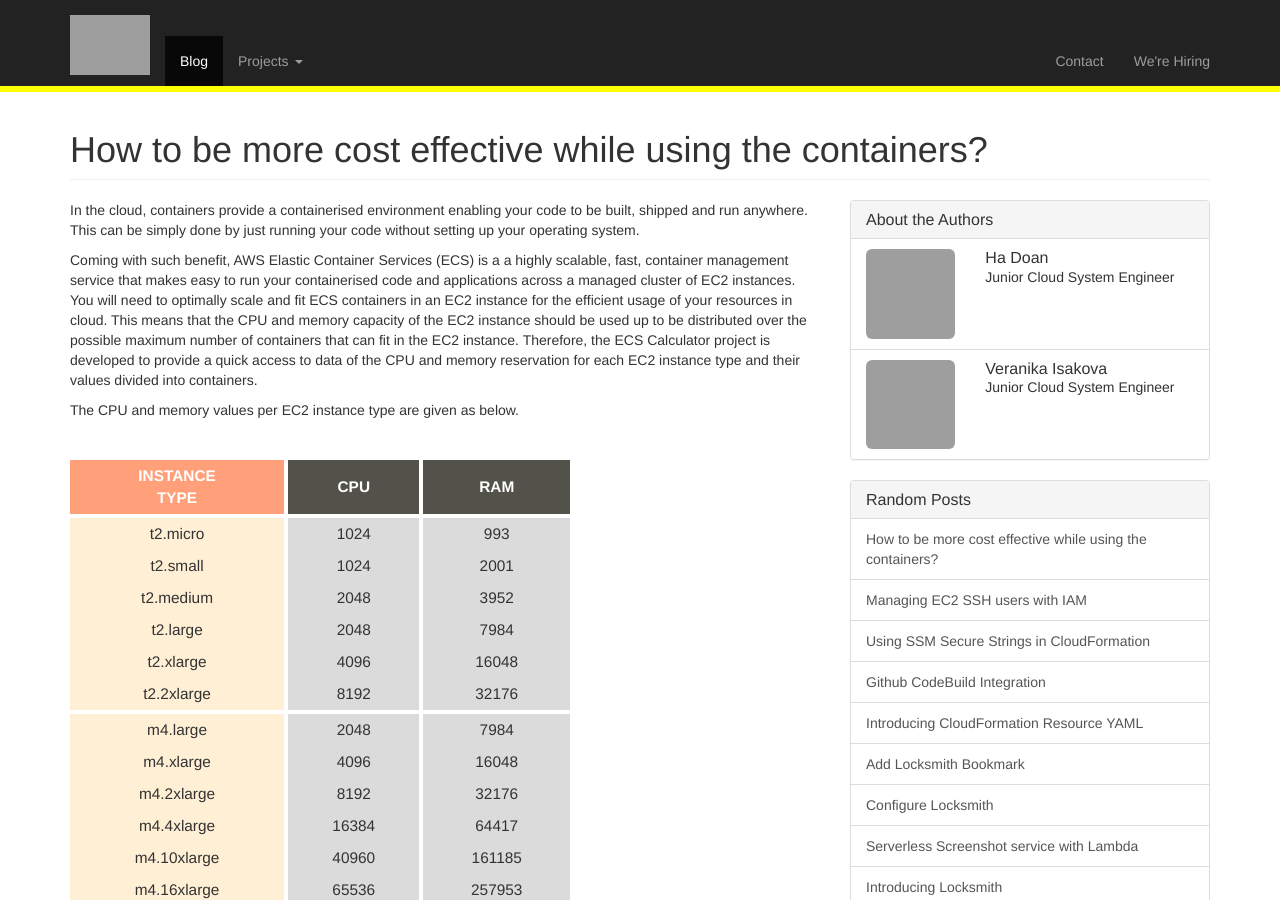
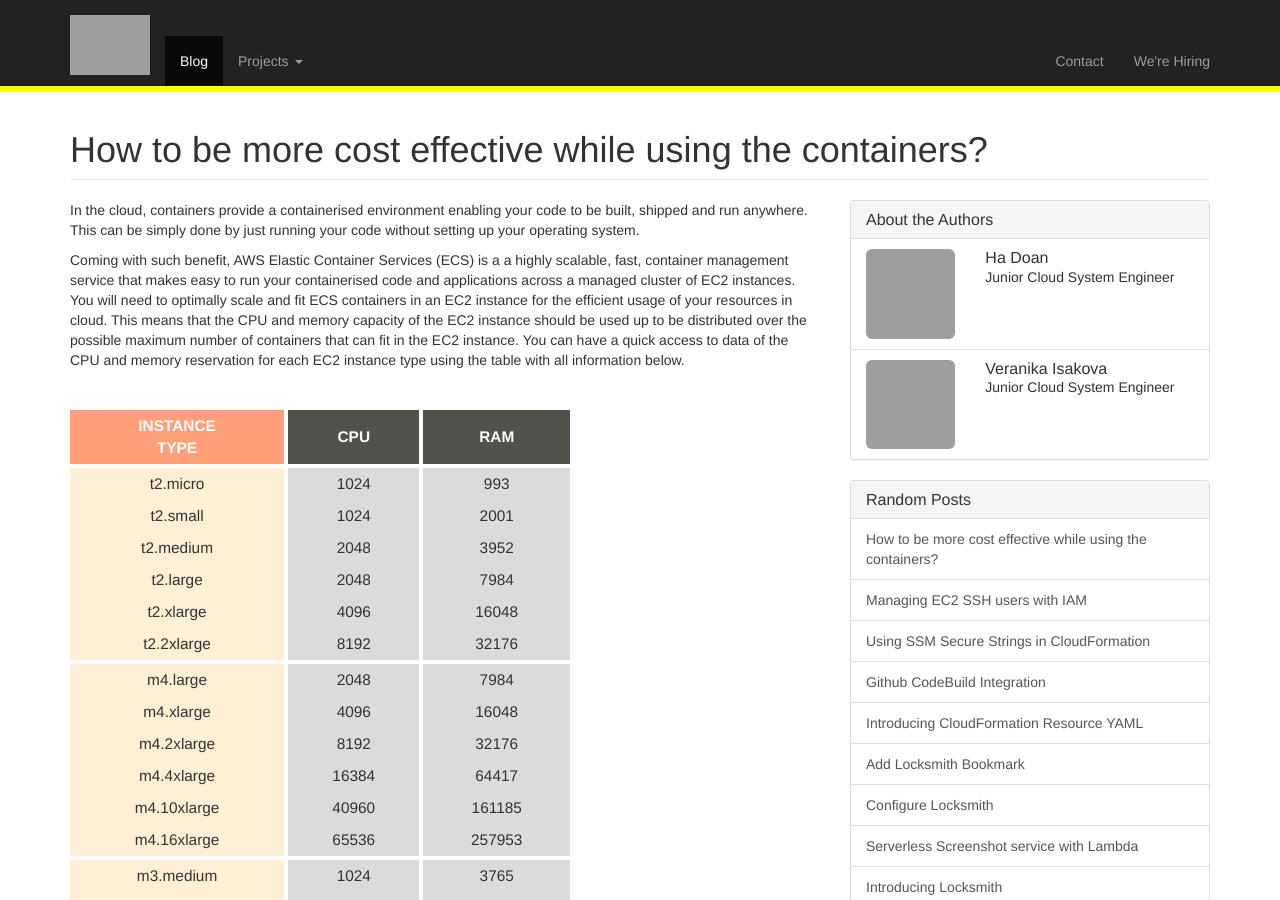
Before and after one commit to sentiampc/sentialabs.github.io, a Jekyll site: the page built from _posts/2018-05-25-ecs-calculator.md, in a window 1280 px wide and 900 px high, cut to the strip 0-900 px from the top of the window. Built offline with Jekyll 4.4.1, drawn with Linux system fonts in a browser that asks for light colours; nearby versions of some CDN libraries; grey boxes are pictures that could not be loaded.

Commit message:
Delete mentioning about EC2-instance calculator

```diff
--- a/_posts/2018-05-25-ecs-calculator.md
+++ b/_posts/2018-05-25-ecs-calculator.md
@@ -9,9 +9,7 @@ author:
 
 In the cloud, containers provide a containerised environment enabling your code to be built, shipped and run anywhere. This can be simply done by just running your code without setting up your operating system.
 
-Coming with such benefit, AWS Elastic Container Services (ECS) is a a highly scalable, fast, container management service that makes easy to run your containerised code and applications across a managed cluster of EC2 instances. You will need to optimally scale and fit ECS containers in an EC2 instance for the efficient usage of your resources in cloud. This means that the CPU and memory capacity of the EC2 instance should be used up to be distributed over the possible maximum number of containers that can fit in the EC2 instance. Therefore, the ECS Calculator project is developed to provide a quick access to data of the CPU and memory reservation for each EC2 instance type and their values divided into containers.
-
-The CPU and memory values per EC2 instance type are given as below.
+Coming with such benefit, AWS Elastic Container Services (ECS) is a a highly scalable, fast, container management service that makes easy to run your containerised code and applications across a managed cluster of EC2 instances. You will need to optimally scale and fit ECS containers in an EC2 instance for the efficient usage of your resources in cloud. This means that the CPU and memory capacity of the EC2 instance should be used up to be distributed over the possible maximum number of containers that can fit in the EC2 instance. You can have a quick access to data of the CPU and memory reservation for each EC2 instance type using the table with all information below.
 
   <div markdown="1" class="table-responsive ec2-table">
 
```
